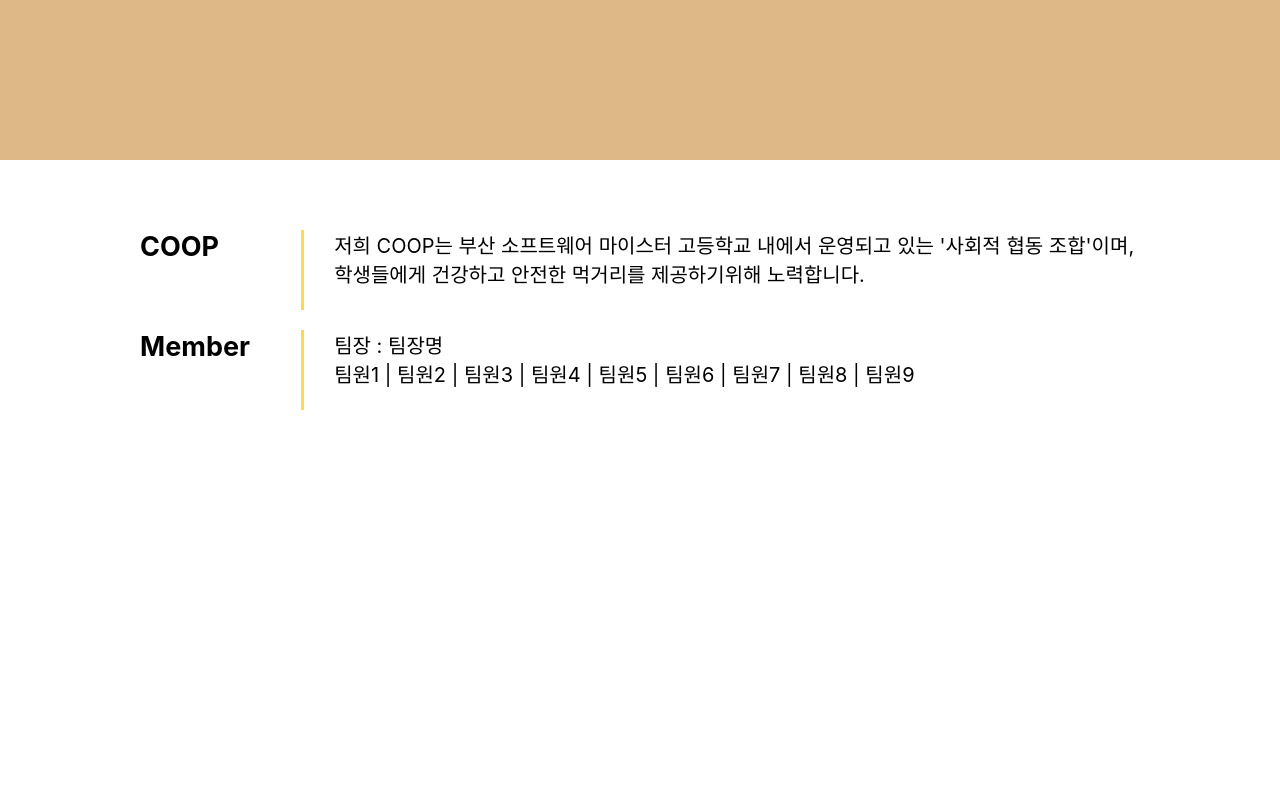
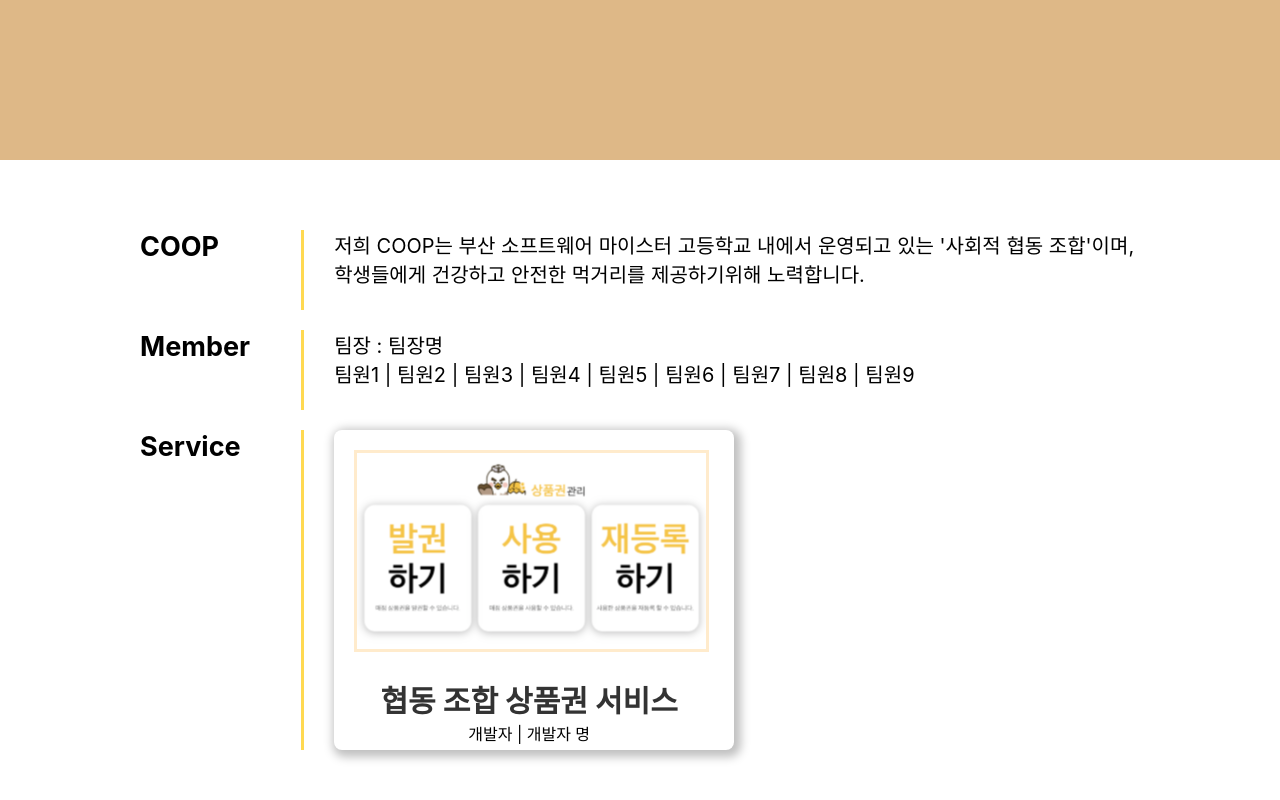
Before and after one commit to COOP-in-BSSM/Sori-Ari-FrontEnd, a React (Create React App) app: page /introduce in a window 1280 px wide. Shown: the part 821-1621 px from the top of the page. Before the commit the page ends 1251 px from the top, so only its background shows below. Built offline with nearby package versions, Linux system fonts and the light colour scheme.

Commit message:
:lipstick: :: #3 소개 Section 부분 완성

```diff
--- a/src/components/Introduce/index.tsx
+++ b/src/components/Introduce/index.tsx
@@ -1,5 +1,7 @@
 import React from "react";
 import * as _ from "./style";
+import Service from "../assests/service.svg";
+import { Link } from "react-router-dom";
 
 const Introduce = () => {
   return (
@@ -35,6 +37,25 @@ const Introduce = () => {
             </_.SectionMemberWrap>
 
             {/* 현재 COOP에서 서비스 중인 것 소개하기 */}
+            <_.SectionServiceWrap>
+              <_.SectionServiceTitle>Service</_.SectionServiceTitle>
+              <_.SectionServiceContent>
+                  <_.ServiceWrap>
+                    <_.ServiceImg src={Service}/>
+                     <_.ServiceExplain>
+                      <a
+                      href="https://gift-certificate-client.vercel.app/"
+                      style={{color : "#333"}}
+                      >
+                      협동 조합 상품권 서비스
+                      </a>
+                      <p>개발자 | 개발자 명</p>
+                    </_.ServiceExplain>
+                  </_.ServiceWrap>
+              </_.SectionServiceContent>
+            </_.SectionServiceWrap>
+
+
           </_.IntroSection>
         </_.IntroSectionWrap>
 
--- a/src/components/Introduce/style.ts
+++ b/src/components/Introduce/style.ts
@@ -89,3 +89,71 @@ export const SectionMemberWrap = styled.div`
     height: 100px;
     display: flex;
 `;
+
+export const SectionServiceWrap = styled.div`
+    width: 100%;
+    height: 400px;
+    display: flex;
+    /* background-color: cyan; */
+`;
+
+export const SectionServiceContent = styled.div`
+    width: 100%;
+    height: 100%;
+    margin-left: 30px;
+
+    font-size: 20px;
+    font-weight: 400;
+
+    p{
+        margin: 0;
+    }
+`;
+
+export const SectionServiceTitle = styled.div`
+    width: 200px;
+    height: 80%;
+    font-weight: 700;
+    font-size: 27px;
+    border-right: 3px solid #FFD951;
+`;
+
+export const ServiceWrap = styled.div`
+    width: 400px;
+    height: 80%;
+    background: #FFFFFF;
+    box-shadow: 3px 3px 10px 4px rgba(0, 0, 0, 0.25);
+    border-radius: 8px;
+
+    &:hover{
+
+    }
+`;
+
+export const ServiceImg = styled.img`
+    margin: 20px;
+`
+
+export const ServiceExplain = styled.div`
+    width: 350px;
+    height: 60px;
+    /* background-color: crimson; */
+    margin-left: 20px;
+    /* padding-top: 10px; */
+
+    font-size: 30px;
+    font-weight: 700;
+    text-align: center;
+
+    cursor: pointer;
+    a:link{
+        text-decoration : none;
+    }
+    &:focus, &:hover, &:visited, &:link, &:active {
+        text-decoration: none;
+    }
+    p{
+        font-size: 16px;
+        font-weight: 400;
+    }
+`;
```
Also changed, not shown: src/components/assests/service.svg (added).
